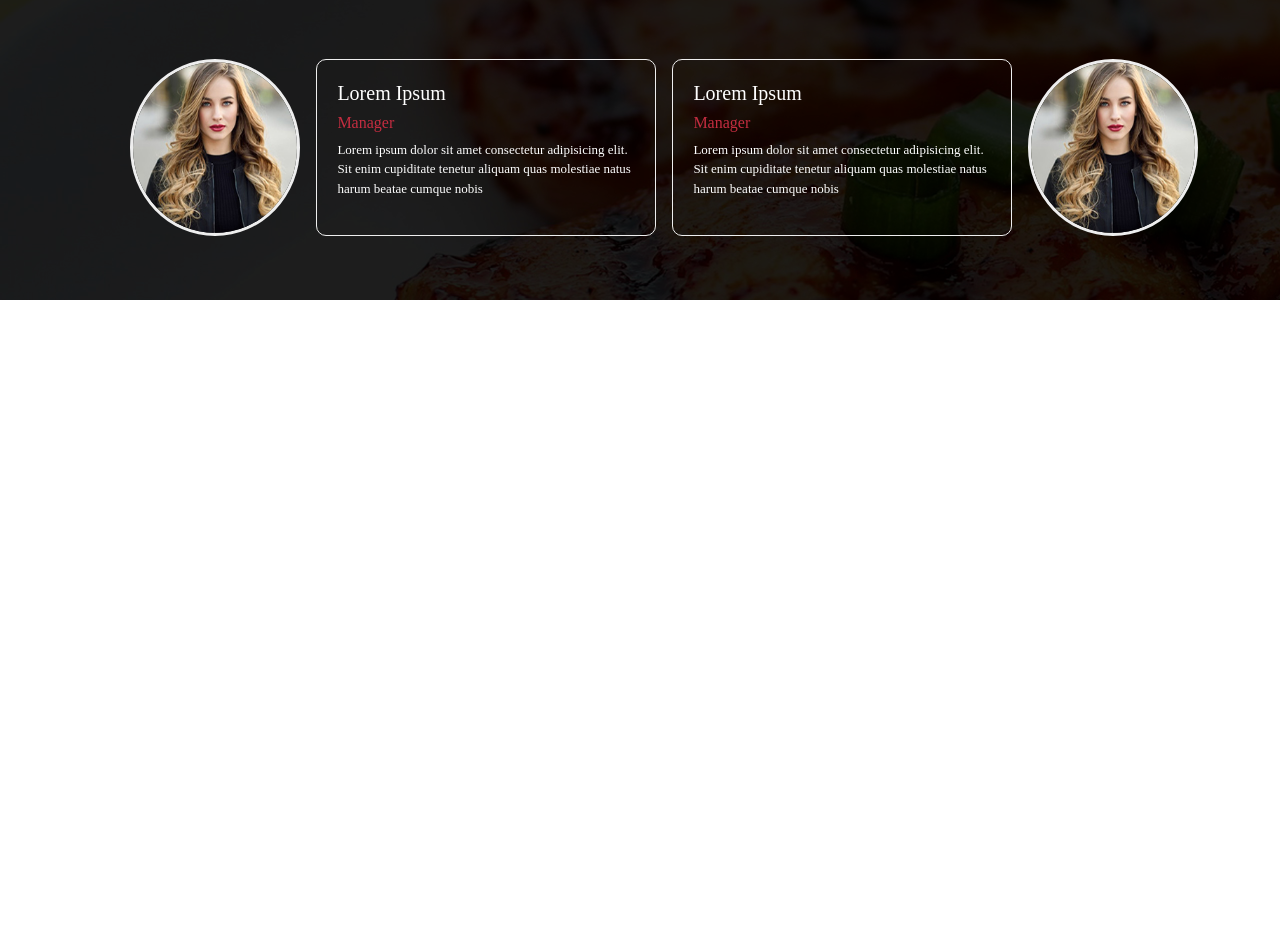
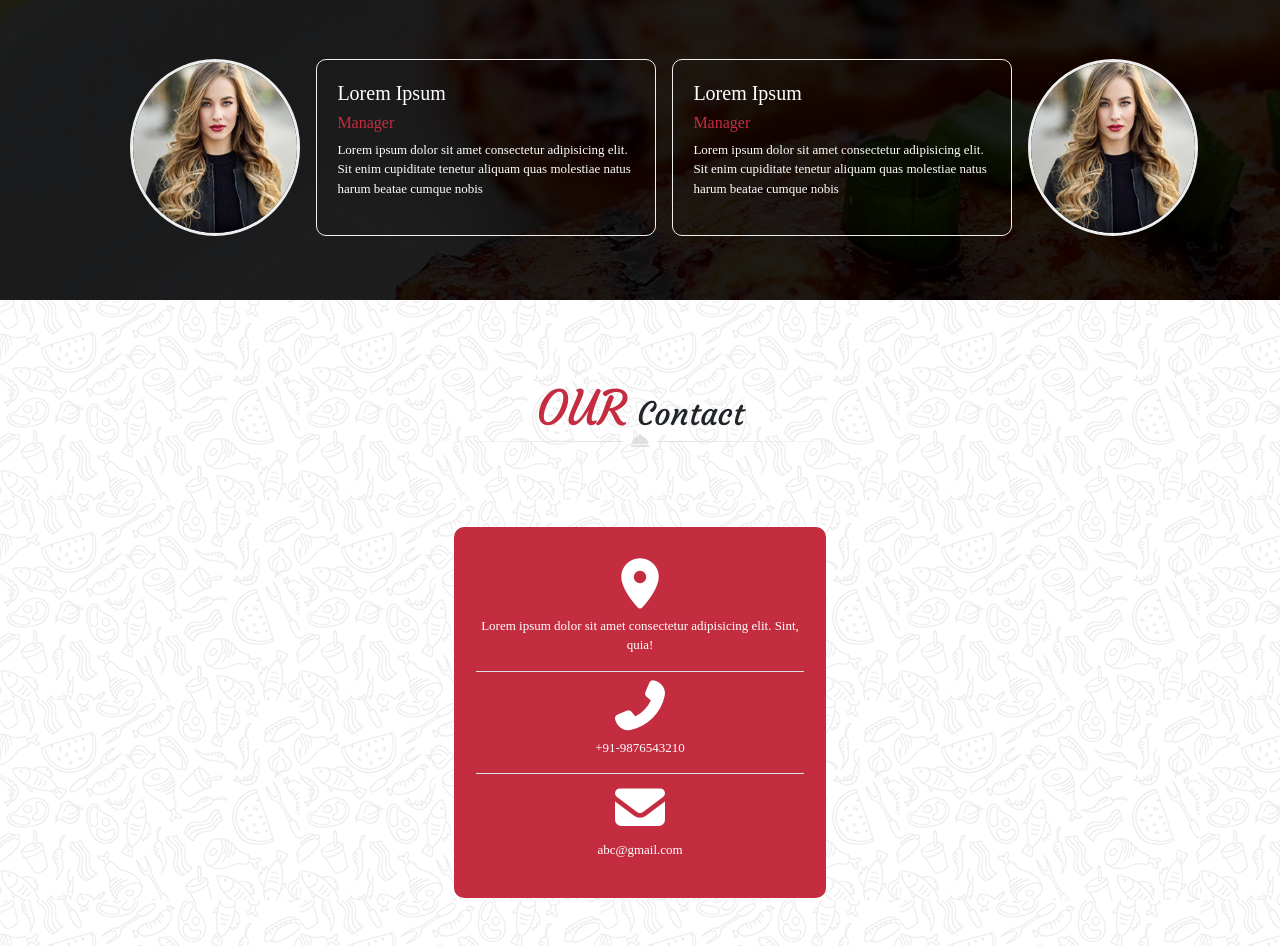
Before and after one commit to assbaimane/Site-Du-Chef, a website: page index.html in a window 1280 px wide. Shown: the part 4362-5308 px from the top of the page. Before the commit the page ends 4662 px from the top, so only its background shows below. Drawn offline with nearby package versions, Linux system fonts and the light colour scheme.

Commit message:
Section 'Our Contact' created and designed

```diff
--- a/index.html
+++ b/index.html
@@ -848,6 +848,26 @@
         </div>
     </section>
 
+    <section id="Contact" class="text-center">
+        <div class="container pb-5">
+            <h2 class="pt-7"><span>Our</span> Contact</h2>
+            <div class="offset-4 col-4 mt-7">
+                <div class="row">
+                    <i class="fas fa-map-marker-alt fs-5 p-2"></i>
+                    <p>Lorem ipsum dolor sit amet consectetur adipisicing elit. Sint, quia!</p>
+                </div>
+                <div class="row border-top border-bottom">
+                    <i class="fas fa-phone-alt fs-5 p-2"></i>
+                    <p>+91-9876543210</p>
+                </div>
+                <div class="row">
+                    <i class="fas fa-envelope fs-5 p-2"></i>
+                    <p>abc@gmail.com</p>
+                </div>
+            </div>
+        </div>
+    </section>
+
     <footer>
 
     </footer>
--- a/src/sass/style.sass
+++ b/src/sass/style.sass
@@ -185,3 +185,13 @@ header
             border-radius: 10px
             h6
                 color: $red
+#Contact
+    background-image: url("../img/main_bg.jpg")
+    background-size: contain auto
+    .col-4
+        padding: 2%
+        background-color: $red
+        border-radius: 10px
+        color: white
+        .row:nth-of-type(2)
+            border
```
Also changed, not shown: public/css/style.css, 1 other file.
